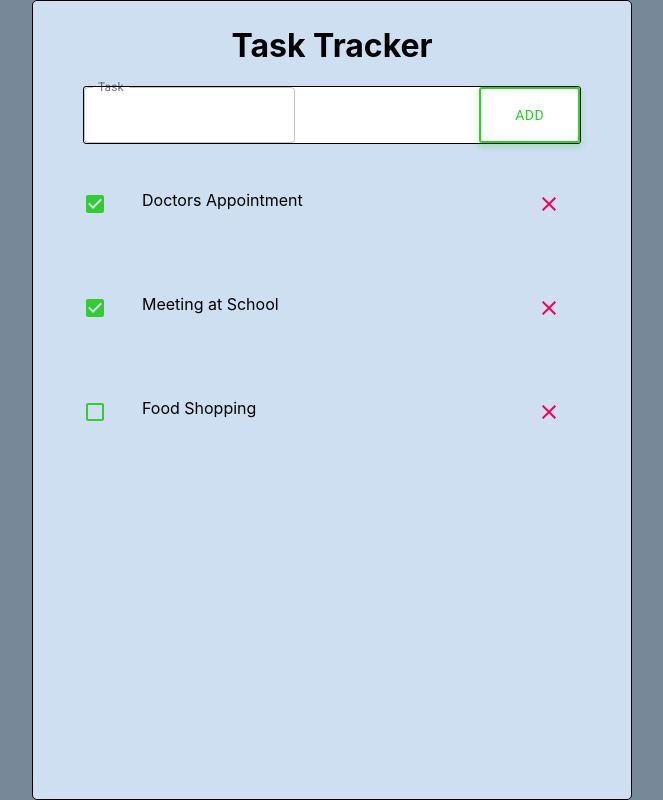
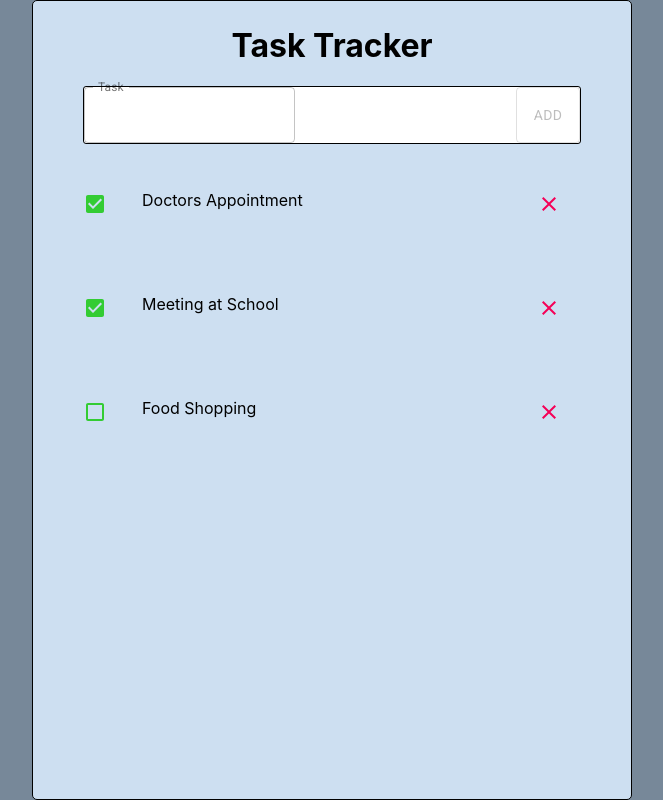
Before and after one commit to Andrew-Sparrow/TODO, a React (Create React App) app: page / in a window 1280 px wide. Shown: the whole page, without its empty margins (308-971 px from the left). Built offline with nearby package versions, Linux system fonts and the light colour scheme.

Commit message:
ability to disable add button if input field empty was added

```diff
--- a/src/view/AddNewTaskContainer.jsx
+++ b/src/view/AddNewTaskContainer.jsx
@@ -1,5 +1,7 @@
 import React from 'react';
 import Box from '@material-ui/core/Box';
+
+import PropTypes from 'prop-types';
 import AddTaskButton from './AddTaskButton';
 import AddNewTaskField from './AddNewTaskField';
 
@@ -11,17 +13,44 @@ const style = {
   backgroundColor: '#ffffff',
 };
 
-const AddNewTaskContainer = () => {
-  const onClick = () => {
-    console.log('click');
-  };
+export default class AddNewTaskContainer extends React.Component {
+  constructor(props) {
+    super(props);
+    this.props = props;
+    this.state = { value: '' };
 
-  return (
-    <Box style={style}>
-      <AddNewTaskField />
-      <AddTaskButton onClick={onClick} />
-    </Box>
-  );
+    this.handleChange = this.handleChange.bind(this);
+    this.add = this.add.bind(this);
+  }
+
+  handleChange(evt) {
+    this.setState({ value: evt.target.value });
+  }
+
+  add() {
+    const { onButtonClick } = this.props;
+    const { value } = this.state;
+
+    onButtonClick(value);
+    this.setState({ value: '' });
+  }
+
+  render() {
+    const { value } = this.state;
+
+    return (
+      <Box style={style}>
+        <AddNewTaskField name="textField" value={value} onChange={this.handleChange} />
+        <AddTaskButton disabled={!value} add={this.add} />
+      </Box>
+    );
+  }
+}
+
+AddNewTaskContainer.propTypes = {
+  onButtonClick: PropTypes.func,
 };
 
-export default AddNewTaskContainer;
+AddNewTaskContainer.defaultProps = {
+  onButtonClick: null,
+};
--- a/src/view/AddNewTaskField.jsx
+++ b/src/view/AddNewTaskField.jsx
@@ -1,17 +1,30 @@
 import React from 'react';
 import TextField from '@material-ui/core/TextField';
+import PropTypes from 'prop-types';
 
-const AddNewTaskField = () => (
+const AddNewTaskField = ({ value, onChange }) => (
   <TextField
     label="Task"
     id="outlined"
     variant="outlined"
     aria-describedby="new task input field"
     size="medium"
+    onChange={onChange}
+    value={value}
     InputLabelProps={{
       shrink: true,
     }}
   />
 );
 
+AddNewTaskField.propTypes = {
+  onChange: PropTypes.func,
+  value: PropTypes.string,
+};
+
+AddNewTaskField.defaultProps = {
+  onChange: null,
+  value: null,
+};
+
 export default AddNewTaskField;
--- a/src/view/AddTaskButton.jsx
+++ b/src/view/AddTaskButton.jsx
@@ -2,26 +2,28 @@ import React from 'react';
 import Button from '@material-ui/core/Button';
 import PropTypes from 'prop-types';
 
-const style = {
-  border: '2px solid #33cc33',
-  borderRadius: 3,
-  color: '#33cc33',
-  height: 48,
-  padding: '26px 34px',
-  boxShadow: '0 3px 5px 2px rgba(51, 204, 51, .2)',
-  maxWidth: '380px',
-};
+// const style = {
+//   border: '2px solid #33cc33',
+//   borderRadius: 3,
+//   color: '#33cc33',
+//   height: 48,
+//   padding: '26px 34px',
+//   boxShadow: '0 3px 5px 2px rgba(51, 204, 51, .2)',
+//   maxWidth: '380px',
+// };
 
-const AddTaskButton = ({ onClick }) => (
-  <Button style={style} onClick={onClick}>Add</Button>
+const AddTaskButton = ({ onClick, disabled }) => (
+  <Button variant="outlined" onClick={onClick} color="primary" disabled={disabled}>Add</Button>
 );
 
 AddTaskButton.propTypes = {
   onClick: PropTypes.func,
+  disabled: PropTypes.bool,
 };
 
 AddTaskButton.defaultProps = {
   onClick: null,
+  disabled: null,
 };
 
 export default AddTaskButton;
```
Also changed, not shown: 1 other file (tests, documents, lock files or other folders).
